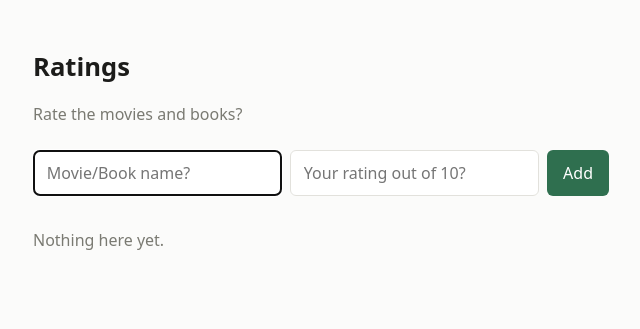
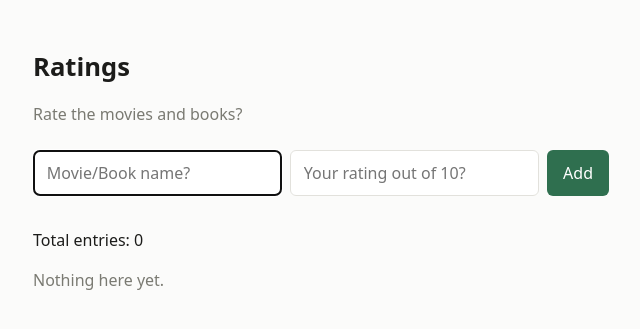
Before and after one commit to mudt-cm104-2026-winter/team-17, a FastAPI app: page / in a window 1280 px wide. Shown: the top 329 px of the page, without its empty margins (319-959 px from the left). Run offline with FastAPI, Linux system fonts and the light colour scheme.

Commit message:
Add total entry counter for movies and books

```diff
--- a/app/templates/index.html
+++ b/app/templates/index.html
@@ -17,6 +17,7 @@
       <button type="submit">Add</button>
     </form>
 
+    <p>Total entries: {{ entries|length }}</p>
     {% if entries %}
     <form class="sort" action="/" method="get">
       <label for="sort">Sort by</label>
```
